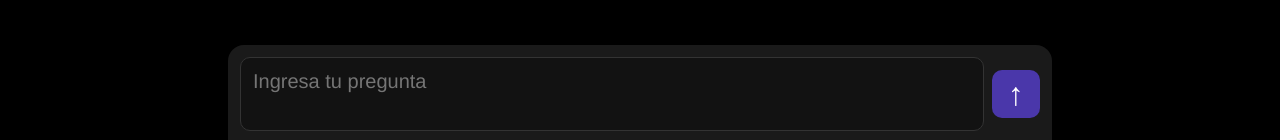
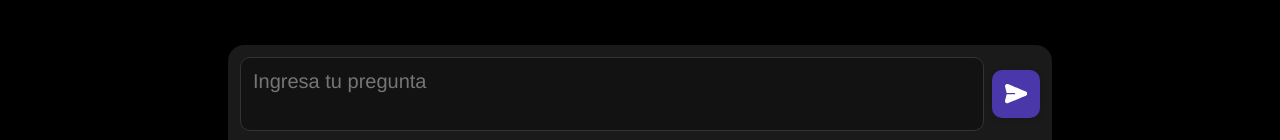
Before and after one commit to ang3ltorres/cuceibot, a Preact app: page / in a window 1280 px wide. Shown: the part 657-797 px from the top of the page. Built offline with nearby package versions, Linux system fonts and the light colour scheme.

Commit message:
bug fix and icon

```diff
--- a/src/app.tsx
+++ b/src/app.tsx
@@ -100,6 +100,7 @@ Estoy diseñado para resolver tus preguntas sobre el CUCEI de manera rápida, cl
 
         setMessages={setMessages}
         welcomeMessage={welcomeMessage}
+        clear={clear}
       />
 
       <MenuLogin
--- a/src/components/Menu.tsx
+++ b/src/components/Menu.tsx
@@ -20,9 +20,10 @@ interface MenuProps {
 
 	setMessages: Dispatch<StateUpdater<{ id: string, text: string }[]>>;
 	welcomeMessage: () => string;
+	clear: () => void;
 }
 
-const Menu: FunctionalComponent<MenuProps> = ({ menuOpen, setMenuOpen, setMenuLoginOpen, user, setUser, conversations, setConversations, setMessages, welcomeMessage }) => {
+const Menu: FunctionalComponent<MenuProps> = ({ menuOpen, setMenuOpen, setMenuLoginOpen, user, setUser, conversations, setConversations, setMessages, welcomeMessage, clear }) => {
 	const menuBodyRef = useRef<HTMLDivElement | null>(null);
 
 	useEffect(() => {
@@ -75,7 +76,7 @@ const Menu: FunctionalComponent<MenuProps> = ({ menuOpen, setMenuOpen, setMenuLo
 									setUser(null);
 									setConversations(null);
 									setMenuOpen(false);
-									// TODO: start new conversation or show welcome message
+									clear();
 								}}
 							>
 								Cerrar sesión
--- a/src/components/MenuLogin.tsx
+++ b/src/components/MenuLogin.tsx
@@ -51,6 +51,10 @@ const MenuLogin: FunctionalComponent<MenuLoginProps> = ({ menuLoginOpen, setMenu
 		id?: string;
 		content?: string;
 		seq?: number;
+	};
+
+	const isValidStudentEmail = (email: string): boolean => {
+		return /^[^\s@]+@alumnos\.udg\.mx$/i.test(email.trim());
 	};
 
 	const onLoginSubmit = async (e: Event) => {
@@ -195,6 +199,13 @@ const MenuLogin: FunctionalComponent<MenuLoginProps> = ({ menuLoginOpen, setMenu
 		if (!inputUsername.trim() || !inputEmail.trim() || !inputPassword.trim() || !inputRepeatPassword.trim()) {
 			setPopupTitle("Error de registro");
 			setPopupMessage("Todos los campos son obligatorios");
+			setPopupOpen(true);
+			return;
+		}
+
+		if (!isValidStudentEmail(inputEmail)) {
+			setPopupTitle("Error de registro");
+			setPopupMessage("El correo debe tener el formato: mail@alumnos.udg.mx");
 			setPopupOpen(true);
 			return;
 		}
--- a/src/components/Prompt.tsx
+++ b/src/components/Prompt.tsx
@@ -1,6 +1,7 @@
 import type { FunctionalComponent } from "preact";
 import { useRef, useState, type Dispatch, type StateUpdater } from 'preact/hooks'
 import './Prompt.css'
+import sendIcon from '../assets/send.svg?raw';
 
 const isMobile = /Android|iPhone|iPad|iPod/i.test(navigator.userAgent);
 
@@ -125,10 +126,13 @@ const Prompt: FunctionalComponent<PromptProps> = ({messages, setMessages}) => {
         }}
       />
       <button
-        type="button"
+        class="icon-button"
+        title="Send"
         disabled={isWaitingForAgent || pendingRequestRef.current}
         onClick={send}
-      >↑</button>
+      >
+        <span class="icon" dangerouslySetInnerHTML={{ __html: sendIcon }} />
+      </button>
     </div>
   );
 };
```
Also changed, not shown: src/assets/send.svg (added).
